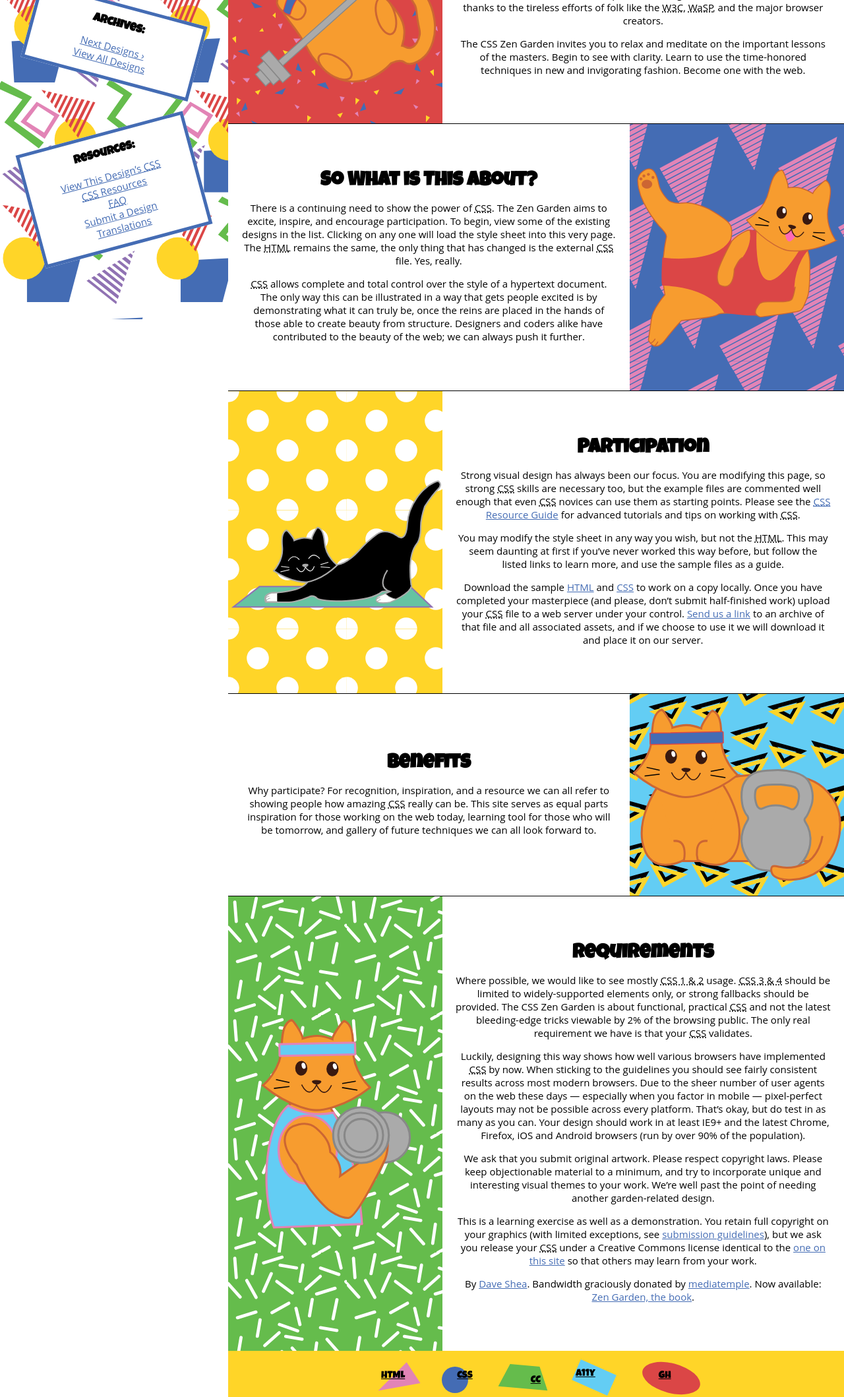
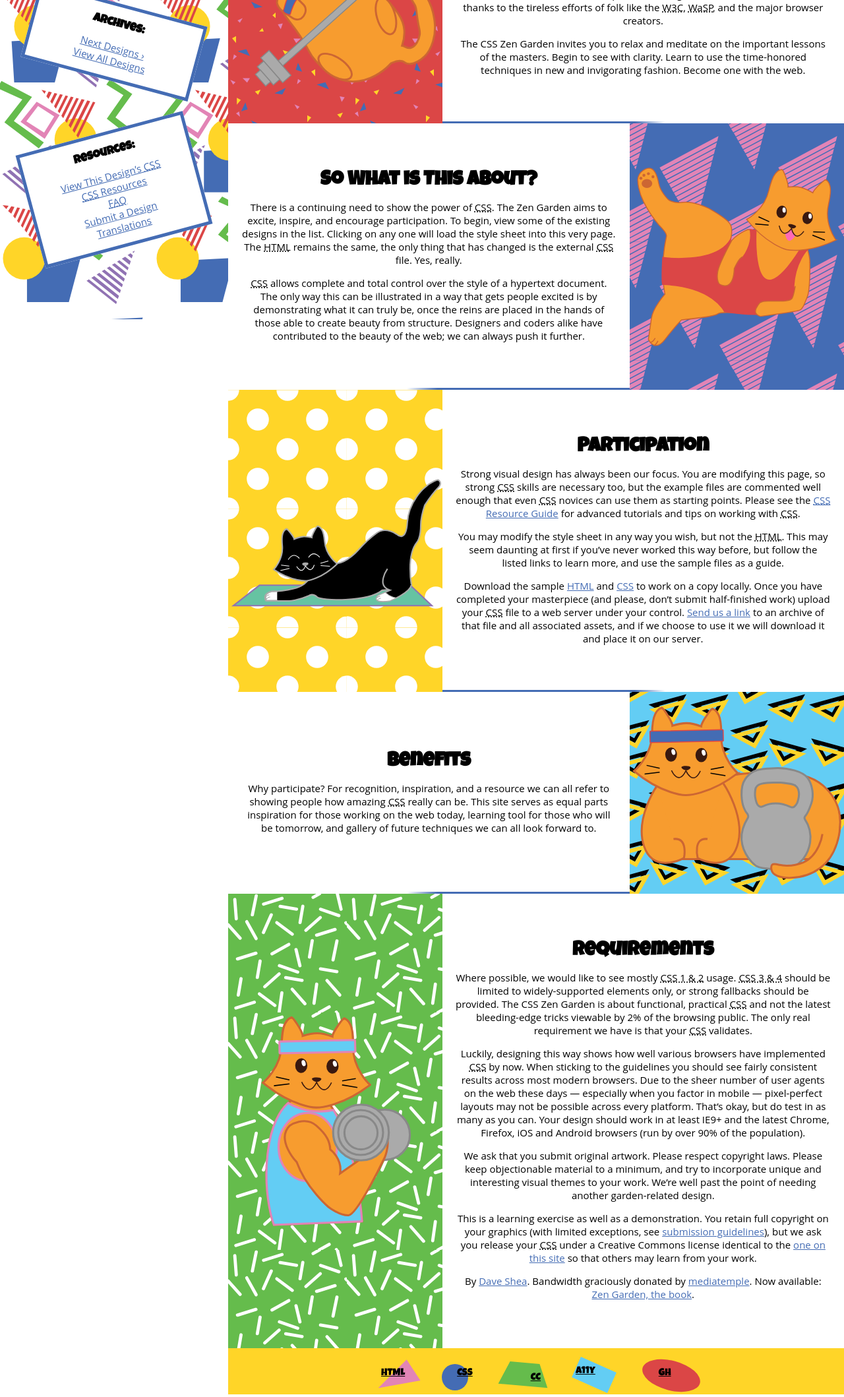
Before and after one commit to thompson-ele/zen-garden, a PHP site: page / in a window 1280 px wide. Shown: the part 386-2504 px from the top of the page at 66% size. Run offline with PHP 8.4, Linux system fonts and the light colour scheme.

Commit message:
Update style.css
Added blue gradient border

```diff
--- a/style.css
+++ b/style.css
@@ -716,10 +716,10 @@ h1, h2, h3, h4 {
 
 .intro {
   margin-top: -35px; }
-
-.main > div {
-  border-top: 1px solid black; }
-
+@media (min-width: 880px) {
+  .preamble, .explanation, .participation, .benefits {
+    background: linear-gradient(to right, #fff 0%, #fff 29%, #446cb4 34%, #446cb4 66%, #fff 71%, #fff 100%) left bottom no-repeat;
+    background-size: 100% 3px; } }
 h1 {
   font-size: 3em;
   margin-bottom: 0px;
```
